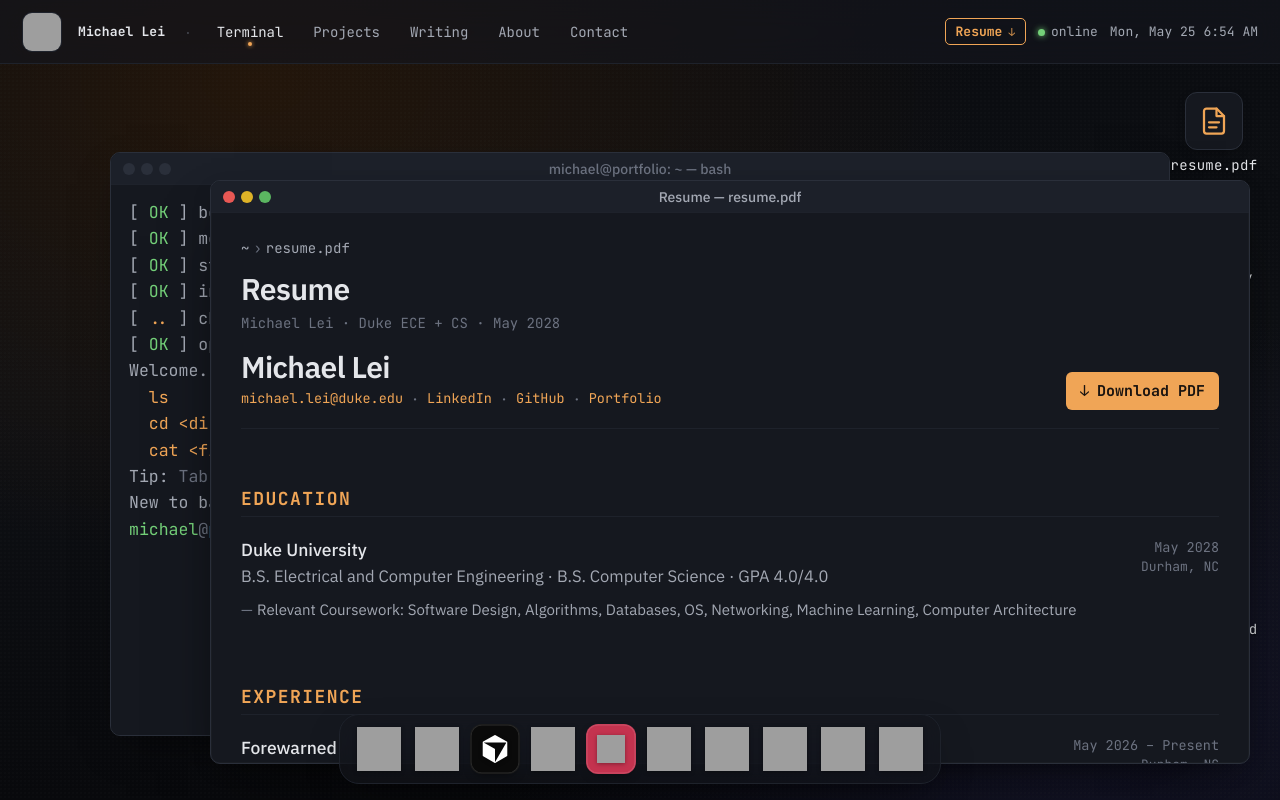
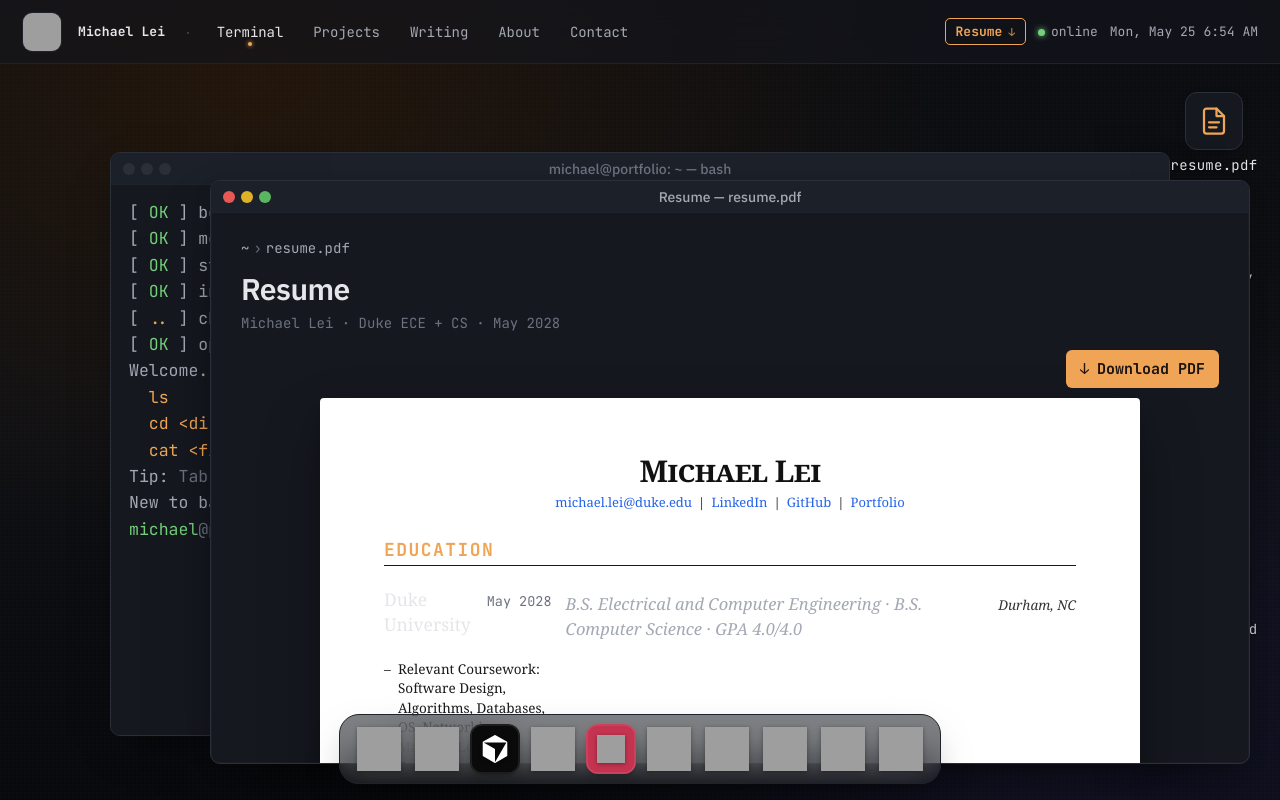
Before and after one commit to mlei06/MichaelOS, an Astro site: page / in a window 1280 px wide. Both pictures are taken after a click on the button "Resume ↓". Built offline with nearby package versions, Linux system fonts and the light colour scheme; Astro itself is replaced by a stand-in of ours; grey boxes are pictures that could not be loaded.

Commit message:
style resume as paper document

```diff
--- a/src/components/Apps.jsx
+++ b/src/components/Apps.jsx
@@ -449,19 +449,21 @@
 function ResumeRow({ title, sub, when, where, bullets }) {
   return (
     <div className="resume-row">
-      <div>
-        <div className="resume-title">{title}</div>
-        {sub && <div className="resume-sub">{sub}</div>}
+      <div className="resume-row-head">
+        <span className="resume-title">{title}</span>
+        {when && <span className="resume-when">{when}</span>}
+      </div>
+      {(sub || where) && (
+        <div className="resume-row-sub">
+          <span className="resume-sub">{sub}</span>
+          {where && <span className="resume-where">{where}</span>}
+        </div>
+      )}
       {bullets && bullets.length > 0 && (
         <ul className="resume-bullets">
           {bullets.map((b, i) => <li key={i}>{b}</li>)}
         </ul>
       )}
-      </div>
-      <div className="resume-meta">
-        {when && <div className="resume-when">{when}</div>}
-        {where && <div className="resume-where">{where}</div>}
-      </div>
     </div>
   );
 }
@@ -475,27 +477,34 @@
   );
 }
 
+function SkillGroup({ label, items }) {
+  return (
+    <p className="resume-skill-group">
+      <strong>{label}:</strong> {items.join(", ")}
+    </p>
+  );
+}
+
 function ResumeApp({ onDownload }) {
   return (
     <AppShell breadcrumb={["~", "resume.pdf"]} title="Resume" meta="Michael Lei · Duke ECE + CS · May 2028">
-      <div className="resume">
+      <div className="resume-stage">
+        <button type="button" className="resume-download" onClick={onDownload} title="Download as PDF">
+          <span>↓</span>
+          <span>Download PDF</span>
+        </button>
+        <div className="resume-paper">
           <header className="resume-head">
-          <div>
             <h1 className="resume-name">Michael Lei</h1>
             <div className="resume-contact">
               <a href="mailto:michael.lei@duke.edu">michael.lei@duke.edu</a>
-              <span className="resume-contact-sep">·</span>
+              <span className="resume-contact-sep">|</span>
               <a href="https://www.linkedin.com/in/michael-lei-1a99b6169" target="_blank" rel="noopener noreferrer">LinkedIn</a>
-              <span className="resume-contact-sep">·</span>
+              <span className="resume-contact-sep">|</span>
               <a href="https://github.com/mlei06" target="_blank" rel="noopener noreferrer">GitHub</a>
-              <span className="resume-contact-sep">·</span>
+              <span className="resume-contact-sep">|</span>
               <a href="https://michael-lei.com" target="_blank" rel="noopener noreferrer">Portfolio</a>
             </div>
-          </div>
-          <button type="button" className="resume-download" onClick={onDownload}>
-            <span>↓</span>
-            <span>Download PDF</span>
-          </button>
           </header>
 
         <ResumeSection title="Education">
@@ -581,31 +590,12 @@
         </ResumeSection>
 
         <ResumeSection title="Technical Skills">
-          <div className="skill-group-label">Programming Languages</div>
-          <div className="skills">
-            {["Python", "TypeScript / JavaScript", "Java", "Swift", "C++", "SQL"].map(s => (
-              <span key={s} className="skill">{s}</span>
-            ))}
+          <SkillGroup label="Programming Languages" items={["Python", "TypeScript / JavaScript", "Java", "Swift", "C++", "SQL"]} />
+          <SkillGroup label="Web & Backend" items={["Microservices", "Distributed Systems", "System Design", "REST APIs", "WebSockets", "Webhooks", "Event-Driven Pipelines", "Caching", "FastAPI", "React", "Node.js", "PostgreSQL", "Redis", "JWT", "OAuth"]} />
+          <SkillGroup label="Cloud & DevOps" items={["AWS", "Docker", "Kubernetes", "CI/CD", "GitHub Actions", "Bitbucket Pipelines", "OpenTofu", "Observability", "Linux", "Bash", "Git"]} />
+          <SkillGroup label="AI / LLM Engineering" items={["RAG", "MCP", "AI Agents", "Prompt Engineering", "Fine-tuning", "Embeddings"]} />
+        </ResumeSection>
         </div>
-          <div className="skill-group-label">Web &amp; Backend</div>
-          <div className="skills">
-            {["Microservices", "Distributed Systems", "System Design", "REST APIs", "WebSockets", "Webhooks", "Event-Driven Pipelines", "Caching", "FastAPI", "React", "Node.js", "PostgreSQL", "Redis", "JWT", "OAuth"].map(s => (
-              <span key={s} className="skill">{s}</span>
-            ))}
-          </div>
-          <div className="skill-group-label">Cloud &amp; DevOps</div>
-          <div className="skills">
-            {["AWS", "Docker", "Kubernetes", "CI/CD", "GitHub Actions", "Bitbucket Pipelines", "OpenTofu", "Observability", "Linux", "Bash", "Git"].map(s => (
-              <span key={s} className="skill">{s}</span>
-            ))}
-          </div>
-          <div className="skill-group-label">AI / LLM Engineering</div>
-          <div className="skills">
-            {["RAG", "MCP", "AI Agents", "Prompt Engineering", "Fine-tuning", "Embeddings"].map(s => (
-              <span key={s} className="skill">{s}</span>
-            ))}
-          </div>
-        </ResumeSection>
       </div>
     </AppShell>
   );
--- a/src/styles/global.css
+++ b/src/styles/global.css
@@ -1212,116 +1212,195 @@
 .about-prose em { color: var(--text); font-style: italic; }
 
 /* Resume PDF viewer */
-/* Resume — inline HTML render */
-.resume {
-  display: flex;
-  flex-direction: column;
-  gap: 8px;
+/* Resume — paper-document look */
+.resume-stage {
+  position: relative;
+  display: flex;
+  justify-content: center;
+  padding: 0 0 20px;
+}
+
+.resume-stage .resume-download {
+  position: absolute;
+  top: 0;
+  right: 0;
+  margin-top: 0;
+  z-index: 2;
+}
+
+.resume-paper {
+  /* Override window/site theming — this is paper, not chrome. */
+  background: #ffffff;
+  color: #1a1a1a;
+  font-family: "Charter", "Source Serif Pro", "Iowan Old Style", "Sitka Text", Cambria, Georgia, "Times New Roman", serif;
+  font-size: 13.5px;
+  line-height: 1.45;
+  font-feature-settings: "kern", "liga";
+  -webkit-font-smoothing: antialiased;
+  width: min(820px, 100%);
+  margin: 48px 0 0;
+  padding: 56px 64px 64px;
+  border-radius: 4px;
+  box-shadow:
+    0 1px 0 rgba(0, 0, 0, 0.04),
+    0 8px 20px rgba(0, 0, 0, 0.18),
+    0 30px 60px rgba(0, 0, 0, 0.30);
+  user-select: text;
+}
+
+.resume-paper a {
+  color: #2563eb;
+  text-decoration: none;
+}
+
+.resume-paper a:hover {
+  text-decoration: underline;
 }
 
 .resume-head {
+  text-align: center;
+  margin-bottom: 14px;
+}
+
+.resume-name {
+  font-family: inherit;
+  font-size: 32px;
+  font-weight: 500;
+  font-variant: small-caps;
+  letter-spacing: 0.04em;
+  color: #111;
+  margin: 0 0 4px;
+  line-height: 1.1;
+}
+
+.resume-contact {
+  font-size: 13px;
+  color: #1a1a1a;
+  display: inline-flex;
+  flex-wrap: wrap;
+  justify-content: center;
+  align-items: baseline;
+  gap: 6px;
+}
+
+.resume-contact-sep {
+  color: #1a1a1a;
+}
+
+.resume-section {
+  margin-top: 14px;
+}
+
+.resume-section-title {
+  font-family: inherit;
+  font-size: 18px;
+  font-weight: 500;
+  font-variant: small-caps;
+  letter-spacing: 0.04em;
+  color: #111;
+  margin: 0 0 4px;
+  padding-bottom: 2px;
+  border-bottom: 0.5px solid #1a1a1a;
+}
+
+.resume-row {
+  display: block;
+  padding: 7px 0 8px;
+  border-bottom: none;
+}
+
+.resume-row-head {
   display: flex;
   justify-content: space-between;
-  align-items: flex-start;
-  gap: 18px;
-  padding-bottom: 18px;
-  border-bottom: 1px solid var(--border-soft);
-  margin-bottom: 8px;
-}
-
-.resume-name {
-  font-family: var(--sans);
-  font-size: 30px;
-  font-weight: 600;
-  letter-spacing: -0.01em;
-  color: var(--text);
-  margin: 0 0 6px;
-  line-height: 1.1;
-}
-
-.resume-contact {
-  font-family: var(--mono);
+  align-items: baseline;
+  gap: 16px;
+}
+
+.resume-row-sub {
+  display: flex;
+  justify-content: space-between;
+  align-items: baseline;
+  gap: 16px;
+  font-style: italic;
+  color: #333;
+  margin-top: 1px;
+}
+
+.resume-title {
+  font-size: 14.5px;
+  font-weight: 700;
+  color: #111;
+}
+
+.resume-sub {
   font-size: 13.5px;
-  color: var(--text-soft);
-  display: flex;
-  flex-wrap: wrap;
-  align-items: center;
-  gap: 8px;
-}
-
-.resume-contact a {
-  color: var(--accent);
-  text-decoration: none;
-  border-bottom: 1px dashed transparent;
-  transition: border-color 0.12s;
-}
-
-.resume-contact a:hover {
-  border-bottom-color: var(--accent);
-}
-
-.resume-contact-sep {
-  color: var(--text-dim);
-}
-
-.resume-section {
-  margin-top: 18px;
-}
-
-.resume-section-title {
-  font-family: var(--mono);
-  font-size: 12.5px;
-  font-weight: 600;
-  letter-spacing: 0.08em;
-  text-transform: uppercase;
-  color: var(--accent);
-  margin: 0 0 6px;
-  padding-bottom: 6px;
-  border-bottom: 1px solid var(--border-soft);
-}
-
-.resume-meta {
-  text-align: right;
-  display: flex;
-  flex-direction: column;
-  gap: 2px;
+  color: #333;
+}
+
+.resume-when {
+  font-size: 13.5px;
+  color: #1a1a1a;
   white-space: nowrap;
 }
 
 .resume-where {
-  font-family: var(--mono);
-  font-size: 13px;
-  color: var(--text-dim);
+  font-size: 13.5px;
+  font-style: italic;
+  color: #333;
+  white-space: nowrap;
 }
 
 .resume-stack {
-  font-family: var(--mono);
-  font-size: 13.5px;
+  font-style: italic;
   font-weight: 400;
-  color: var(--text-dim);
-  margin-left: 8px;
+  color: #333;
+  margin-left: 4px;
 }
 
 .resume-bullets {
   list-style: none;
-  margin: 8px 0 0;
+  margin: 4px 0 0;
   padding: 0;
 }
 
 .resume-bullets li {
   position: relative;
-  padding-left: 16px;
-  margin-bottom: 5px;
-  font-size: 15px;
-  line-height: 1.55;
-  color: var(--text-soft);
+  padding-left: 14px;
+  margin-bottom: 2px;
+  font-size: 13.5px;
+  line-height: 1.45;
+  color: #1a1a1a;
 }
 
 .resume-bullets li::before {
-  content: "—";
+  content: "–";
   position: absolute;
   left: 0;
-  color: var(--text-dim);
+  color: #1a1a1a;
+}
+
+/* Skill groups — one line each: "Label: item, item, item" */
+.resume-skill-group {
+  font-family: inherit;
+  font-size: 13.5px;
+  color: #1a1a1a;
+  line-height: 1.5;
+  margin: 4px 0;
+}
+
+.resume-skill-group strong {
+  color: #111;
+  font-weight: 700;
+}
+
+@media (max-width: 720px) {
+  .resume-paper {
+    padding: 36px 28px 40px;
+    margin-top: 56px;
+  }
+  .resume-stage .resume-download {
+    top: -4px;
+  }
 }
 
 .user-avatar-img {
```
Lines whose indentation alone changed are shown as unchanged.
